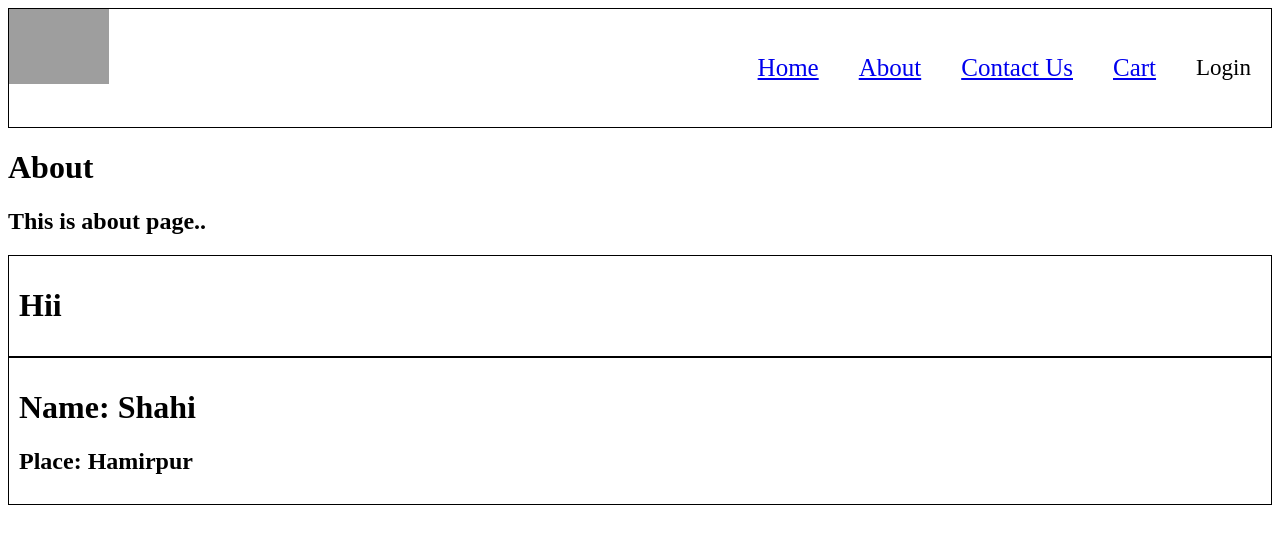
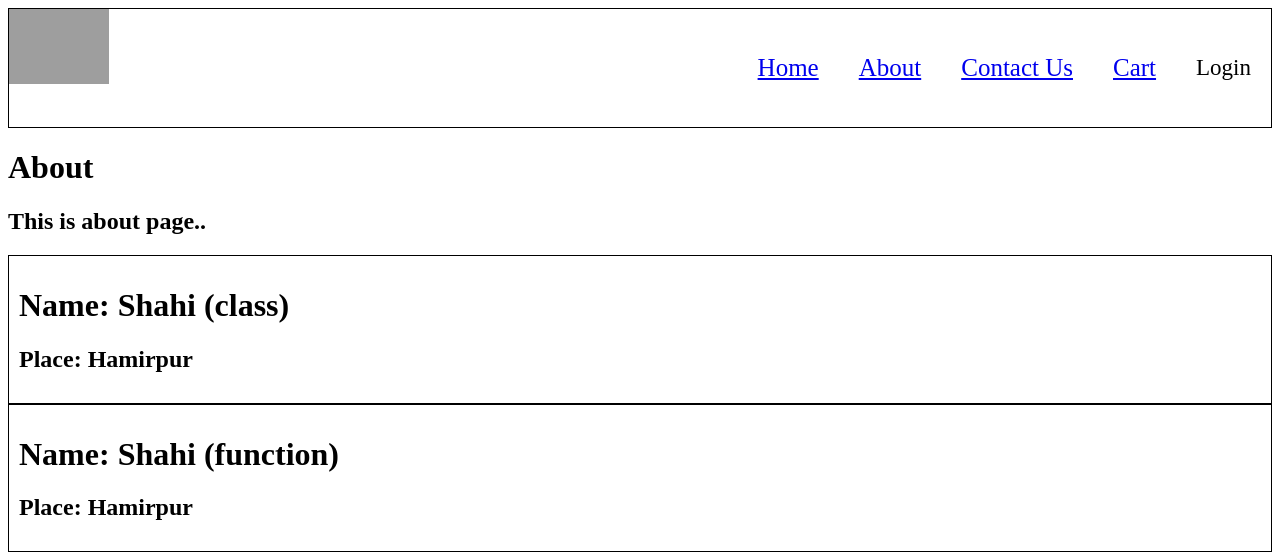
Before and after one commit to Shahi77/React-Learning, a React (Vite) app: page /about in a window 1280 px wide. Shown: the top 558 px of the page. Built offline with nearby package versions, Linux system fonts and the light colour scheme; grey boxes are pictures that could not be loaded.

Commit message:
passing props to class based components

```diff
--- a/src/Components/About.js
+++ b/src/Components/About.js
@@ -6,8 +6,8 @@ const About = () => {
     <div>
       <h1>About</h1>
       <h2>This is about page..</h2>
-      <UserClass />
-      <User />
+      <UserClass name={"Shahi (class)"} location={"Hamirpur"} />
+      <User name={"Shahi (function)"} location={"Hamirpur"} />
     </div>
   );
 };
--- a/src/Components/User.js
+++ b/src/Components/User.js
@@ -1,8 +1,8 @@
-const User = () => {
+const User = ({ name, location }) => {
   return (
     <div className="user-card">
-      <h1>Name: Shahi</h1>
-      <h2>Place: Hamirpur</h2>
+      <h1>Name: {name}</h1>
+      <h2>Place: {location}</h2>
     </div>
   );
 };
--- a/src/Components/UserClass.js
+++ b/src/Components/UserClass.js
@@ -1,10 +1,15 @@
 import React from "react";
 
 class UserClass extends React.Component {
+  constructor(props) {
+    super(props);
+  }
   render() {
+    const { name, location } = this.props;
     return (
       <div className="user-card">
-        <h1>Hii</h1>
+        <h1>Name: {name}</h1>
+        <h2>Place: {location}</h2>
       </div>
     );
   }
```
